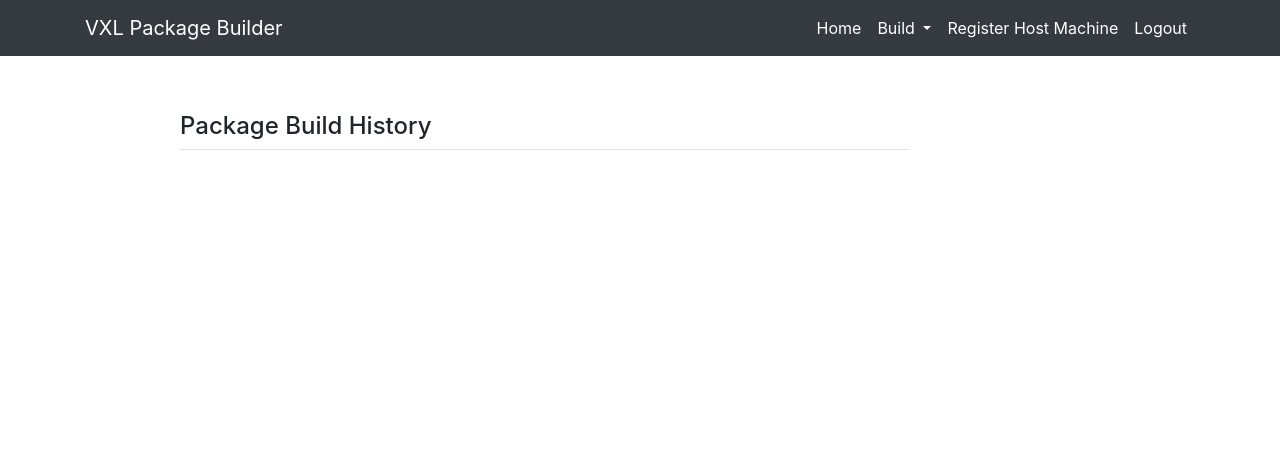
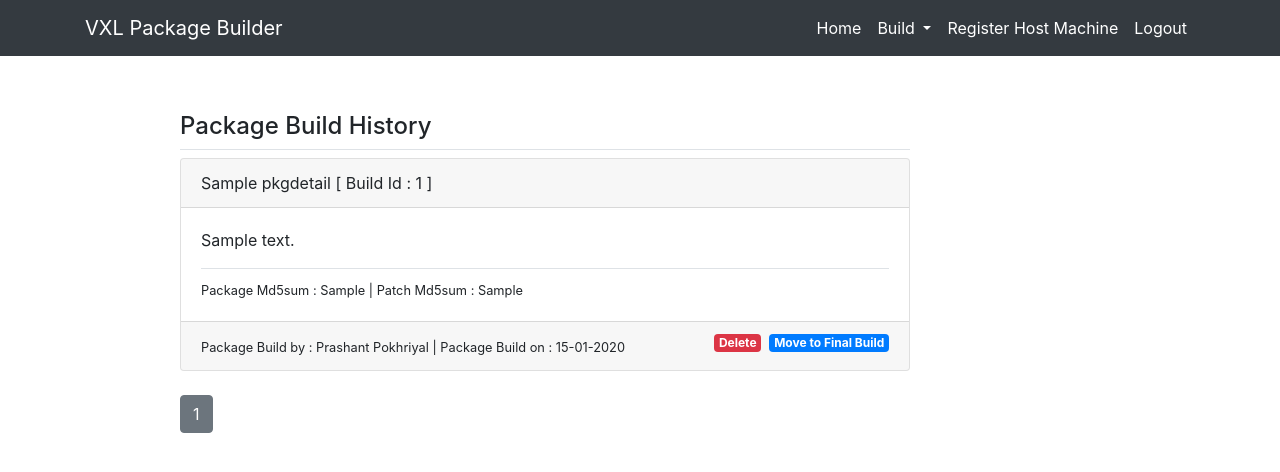
Before and after one commit to ppokhriyal/Package_Builder, a Flask app: page / in a window 1280 px wide. Shown: the top 472 px of the page. Run offline with Flask 2, Linux system fonts and the light colour scheme; a user stored in the database is signed in; tables that the repository leaves empty hold one stand-in row (values such as "Sample post"); some libraries are stand-ins or nearby versions.

Commit message:
Package Builder

```diff
--- a/pkgbuilder/routes.py
+++ b/pkgbuilder/routes.py
@@ -18,8 +18,10 @@ import tarfile
 #Home Page
 @app.route('/',methods=['POST','GET'])
 def home():
-
-    return render_template('home.html',title='Home')
+    pkg_count = len(db.session.query(Pkgdetails).all())
+    page = request.args.get('page',1,type=int)
+    package = Pkgdetails.query.order_by(Pkgdetails.date_posted.desc()).paginate(page=page,per_page=4)
+    return render_template('home.html',title='Home',pkg_count=pkg_count,package=package)
 
 
 #Login Page
@@ -269,14 +271,15 @@ def build_test_pkg():
                 md5sum = o.decode('utf8')
                 patch_md5sum = md5sum[:32]
         else:
-            pass
 
-        #Update the Database
-        pkg_update = Pkgdetails(pkgbuild_id=form.test_pkg_build_id.data,pkgname=prefix[1],description=form.test_pkg_description.data,md5sum_pkg=pkg_md5sum,md5sum_patch=patch_md5sum,os_arch=form.os_arch.data)
-        db.session.add(pkg_update)
-        db.session.commit()
+            patch_md5sum = 'None'
 
-        return redirect(url_for('home'))
+            #Update the Database
+            pkg_update = Pkgdetails(pkgbuild_id=str(pkg_build_id),author=current_user,pkgname=prefix[1],description=form.test_pkg_description.data,md5sum_pkg=pkg_md5sum,md5sum_patch=patch_md5sum,os_arch=form.os_arch.data)
+            db.session.add(pkg_update)
+            db.session.commit()
+
+            return redirect(url_for('home'))
     return render_template('build_test_pkg.html',title='Build Test Package',form=form,pkg_build_id=pkg_build_id)
 
 #Logout
--- a/pkgbuilder/templates/home.html
+++ b/pkgbuilder/templates/home.html
@@ -1,5 +1,41 @@
 {% extends 'layout.html' %}
 {% block content %}
 	<h4 class="pt2">Package Build History</h4>
-<div class="border-top pt-2 mb-4"></div>
+<div class="border-top pt-2 "></div>
+{% if pkg_count == 0 %}
+	<p>No Package Build Found !!</p>
+{% else %}
+	{% for pkg in package.items %}
+		<div class="card mb-3">
+			<div class="card-header">
+				{{pkg.pkgname}} [ Build Id : {{pkg.pkgbuild_id}} ]
+			</div>
+			<div class="card-body">
+				<p class="card-text">{{ pkg.description | safe }}</p>
+				<div class="border-top pt-2"></div>
+				<small>Package Md5sum : {{pkg.md5sum_pkg}} | Patch Md5sum   : {{pkg.md5sum_patch}}</small>
+			</div>
+			<div class="card-footer">
+				<small>Package Build by : {{pkg.author.username}} | Package Build on : {{ pkg.date_posted.strftime('%d-%m-%Y')}}</small>
+				{% if pkg.author == current_user %}
+					<a href="#" class="badge badge-primary float-right">Move to Final Build</a>
+					<a href="#" class="badge badge-danger mr-2 float-right">Delete</a>
+				{% endif %}
+			</div>
+		</div>
+	{% endfor %}
+	<div class="rounded-0 col-lg-13 mx-auto">
+    		{% for page_num in package.iter_pages(left_edge=1,right_edge=1,left_current=1,right_current=2) %}
+      			{% if page_num %}
+        			{% if package.page == page_num %}
+          				<a class="btn btn-secondary mb-4 mt-2" href="{{ url_for('home',page=page_num)}}">{{ page_num }}</a>
+        			{% else %}
+          				<a class="btn btn-outline-info mb-4 mt-2" href="{{ url_for('home',page=page_num)}}">{{ page_num }}</a>
+        			{% endif %}
+      			{% else %}
+        			...
+      			{% endif %}
+    		{% endfor %}
+   		</div>
+{% endif %}
 {% endblock content %}
--- a/pkgbuilder/templates/host_register.html
+++ b/pkgbuilder/templates/host_register.html
@@ -3,7 +3,7 @@
 <h4 class="pt2">Registerd Host Machines
 	<a href="{{url_for('addhost')}}" class="btn btn-success btn-sm float-right">Add New Host</a></h4>
 </h4>
-<div class="border-top pt-2 mb-4"></div>
+<div class="border-top pt-2"></div>
 {% if regs_host_count != 0 %}
 	{% for i in regs_hosts.items %}
     <div class="card">
@@ -21,7 +21,6 @@
       </div>
       <div class="card-footer">
         <a class="btn-sm btn-danger float-right text-decoration-none " href="{{url_for('delete_host_machine',host_id=i.id)}}" role="button">Remove</a>
-        <a class="btn-sm btn-info mr-2 float-right text-decoration-none " href="#" role="button">View Details</a>
       </div>
     </div>
 	{% endfor %}
```
Also changed, not shown: pkgbuilder/models.py (+24 -18 lines), pkgbuilder/pkgbuilder.db.
